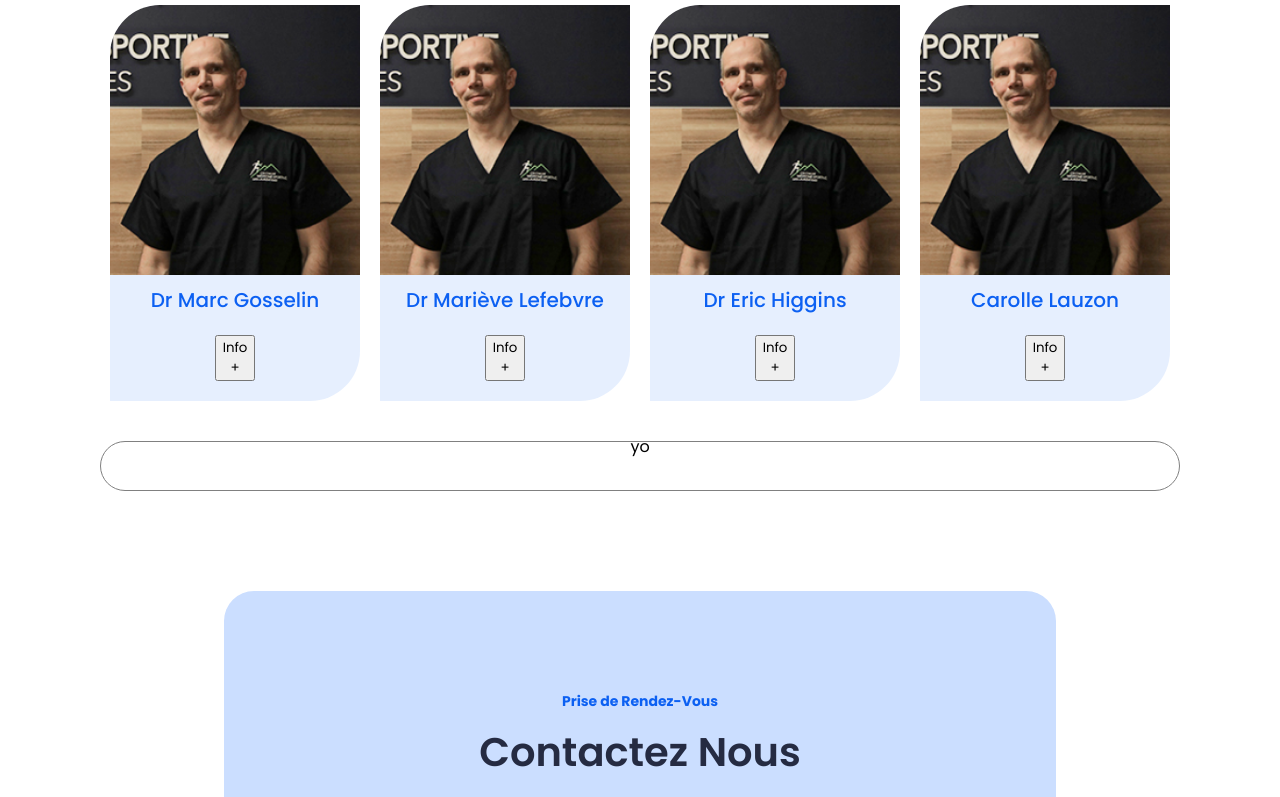
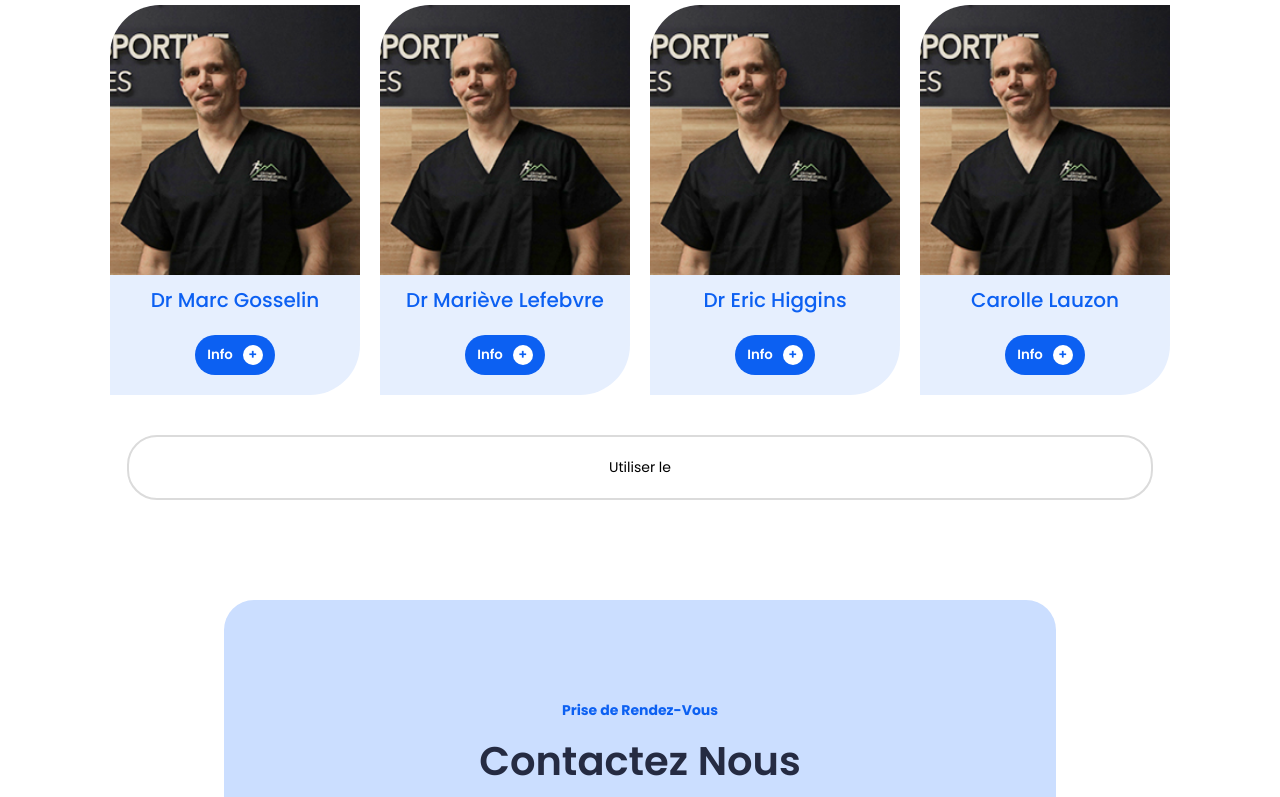
Before and after one commit to GabGo51/cms-website, a React (Create React App) app: page / in a window 1280 px wide. Shown: the part 2579-3376 px from the top of the page. Built offline with nearby package versions, Linux system fonts and the light colour scheme.

Commit message:
basic idea info team

```diff
--- a/src/Globalstyles.js
+++ b/src/Globalstyles.js
@@ -38,17 +38,17 @@ export default createGlobalStyle`
   }
 
   h1, h2, h3, h4, h5, p, button {
-    animation: fadeIn 0.2s forwards; /* Apply the fade-in animation */
-    animation-delay: 700ms;
-    opacity: 0;
-    @keyframes fadeIn {
+    /* animation: fadeIn 0.2s forwards; Apply the fade-in animation */
+    /* animation-delay: 700ms;
+    opacity: 0; */
+    /* @keyframes fadeIn {
   from {
     opacity: 0;
   }
   to {
     opacity: 1;
   }
-}
+} */
   }
 
 
--- a/src/components/Team.js
+++ b/src/components/Team.js
@@ -11,6 +11,20 @@ const Team = () => {
   };
 
   console.log(selectedPerson);
+
+  const scrollToRef = (id) => {
+    const element = document.getElementById(id);
+    console.log(element);
+    if (element) {
+      const elementPosition = element.getBoundingClientRect().top + window.scrollY;
+      const targetScrollPosition = elementPosition - 50;
+
+      window.scrollTo({
+          top: targetScrollPosition,
+          behavior: "smooth"
+      });
+  }
+  };
 
   return (
     <Container id="team">
@@ -28,7 +42,10 @@ const Team = () => {
               <p>
                 <span>Dr Marc Gosselin </span>
               </p>
-              <button onClick={() => togglePerson('marc')}>Info <div>+</div></button>
+              <button onClick={() => [togglePerson("marc"),scrollToRef("info")]}
+              >
+                Info <div>+</div>
+              </button>
             </TextBox>
           </TeamCard>
           <TeamCard>
@@ -37,16 +54,20 @@ const Team = () => {
               <p>
                 <span>Dr Mariève Lefebvre </span>
               </p>
-              <button onClick={() => togglePerson('marie')}>Info <div>+</div></button>
+              <button onClick={() => togglePerson("marie")}>
+                Info <div>+</div>
+              </button>
             </TextBox>
           </TeamCard>
           <TeamCard>
             <img src={marc} alt="profileigm" />
             <TextBox>
               <p>
-                <span>Dr Eric Higgins  </span>
+                <span>Dr Eric Higgins </span>
               </p>
-              <button onClick={() => togglePerson('eric')}>Info <div>+</div></button>
+              <button onClick={() => togglePerson("eric")}>
+                Info <div>+</div>
+              </button>
             </TextBox>
           </TeamCard>
           <TeamCard>
@@ -55,18 +76,54 @@ const Team = () => {
               <p>
                 <span>Carolle Lauzon</span>
               </p>
-              <button onClick={() => togglePerson('caro')}>Info <div>+</div></button>
+              <button onClick={() => togglePerson("caro")}>
+                Info <div>+</div>
+              </button>
             </TextBox>
           </TeamCard>
         </CardBox>
-        <InfoBox>
-          {selectedPerson === null && <p>yo</p>}
-
-
+        <InfoBox id="info">
+          {selectedPerson === null && <p>Utiliser le </p>}
+          {selectedPerson === "marc" && (
+            <p>
+              Le Dr Marc Gosselin est un médecin spécialisé en médecine
+              sportive. Au-delà de sa passion pour la santé et le bien-être, il
+              est aussi un aventurier dans l'âme, toujours en quête de nouvelles
+              expériences. Communicateur hors pair, il adore partager ses
+              connaissances et sa passion, tant à ses patients qu'à un public
+              plus large.
+            </p>
+          )}
+          {selectedPerson === "marie" && (
+            <p>
+              Le Dr Higgins se distingue par son expertise en médecine sportive
+              et son rôle en orthopédie de première ligne. Il est également
+              reconnu pour sa contribution en médecine du travail et dans le
+              suivi des TCCL (commotions cérébrales). Passionné de triathlon et
+              de vélo, il allie parfaitement sa profession à ses passions,
+              offrant ainsi une approche unique et engagée à ses patients.
+            </p>
+          )}
+          {selectedPerson === "eric" && (
+            <p>
+              Le Dr Mariève Lefebvre, spécialisée en médecine sportive et
+              orthopédie de première ligne, est une véritable globetrotter.
+              C'est sa passion pour le ski de compétition qui l'a naturellement
+              orientée vers la médecine sportive, combinant ainsi son amour pour
+              le sport et son dévouement professionnel.
+            </p>
+          )}
+          {selectedPerson === "caro" && (
+            <p>
+              Carolle Lauzon, coordonnatrice de la clinique, se distingue par son efficacité
+              redoutable et son attention constante envers les patients.
+              Toujours de bonne humeur et en mouvement, son dévouement est
+              inégalé. Passionnée par le sport, elle allie dynamisme
+              professionnel et esprit sportif au quotidien.
+            </p>
+          )}
         </InfoBox>
       </Box>
-
-
     </Container>
   );
 };
@@ -79,7 +136,7 @@ const Container = styled.div`
 
 const Box = styled.div`
   display: flex;
-
+  align-items: center;
   flex-direction: column;
   padding-bottom: 100px;
 
@@ -96,6 +153,7 @@ const Box = styled.div`
     width: 100%;
   }
   h2 {
+    width: 100%;
     font-weight: 600;
     font-size: 2.5em;
     margin-bottom: 20px;
@@ -159,16 +217,48 @@ const TextBox = styled.div`
   margin-top: -7px;
   padding-top: 10px;
   margin-bottom: 30px;
+
+  button{
+    cursor: pointer;
+    display: flex;
+    align-items: center;
+    justify-content: center;
+    background-color:#0c60f2 ;
+    color: white;
+    font-weight: 600;
+    border: none;
+    width: 80px;
+    height: 40px;
+    border-radius: 20px;
+    div{
+      display: flex;
+      align-items: center;
+      justify-content: center;
+      margin-left: 10px;
+      background-color: white;
+      color: #0c60f2;
+      border-radius: 50%;
+      width: 20px;
+      height: 20px;
+    }
+
+  }
 `;
 
 const InfoBox = styled.div`
-display: flex;
-align-items: center;
-justify-content: center;
-border: 1px solid grey;
-border-radius: 30px;
-height: 50px;
-width: 100%;
-`
+  display: flex;
+  align-items: center;
+  justify-content: center;
+  border: 2px solid #dbdbdb;
+  border-radius: 30px;
+  padding: 20px;
+  width: 95%;
+
+  p{
+    font-size: 14px;
+    max-height: 130px;
+    margin: 0;
+  }
+`;
 
 export default Team;
```
